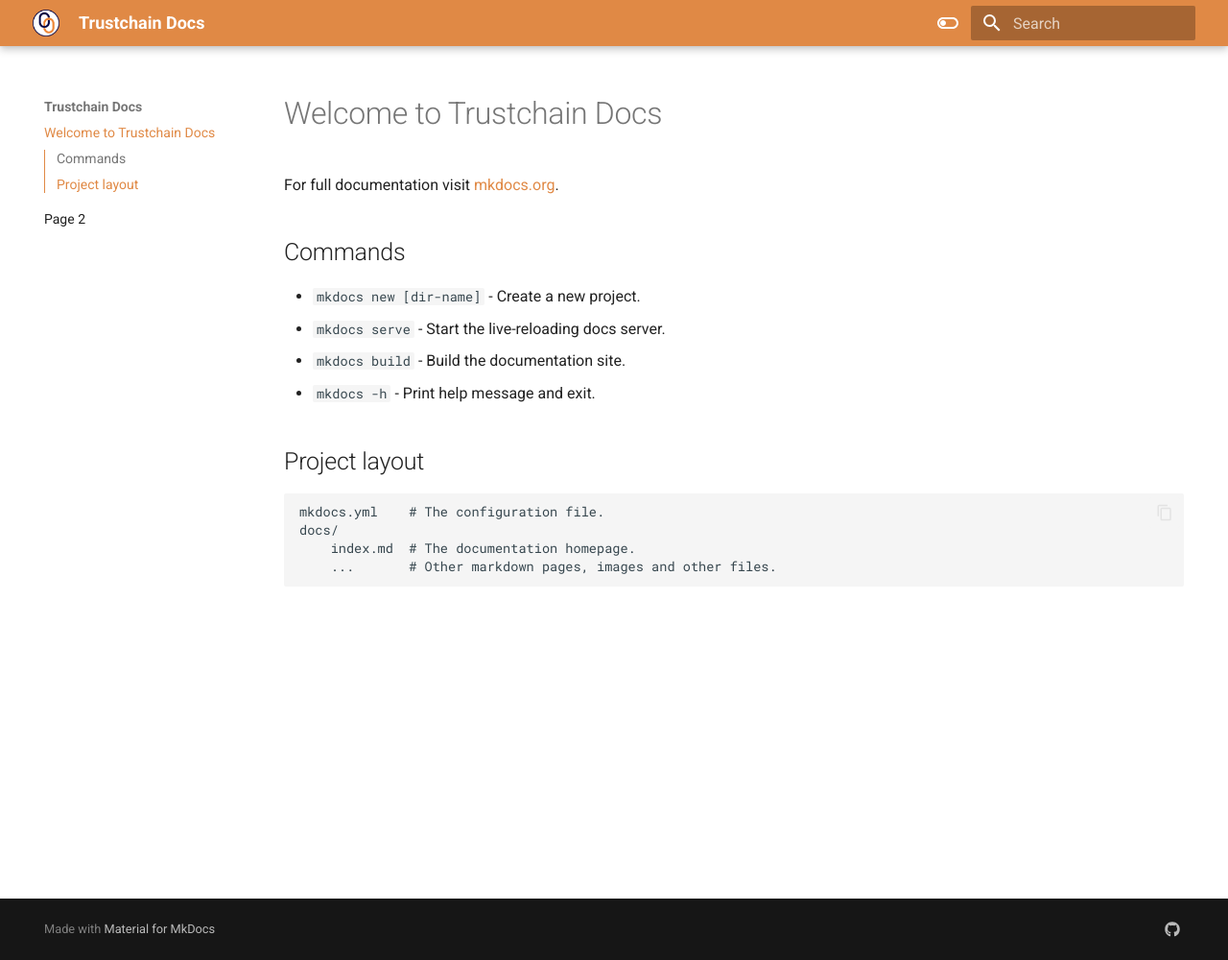
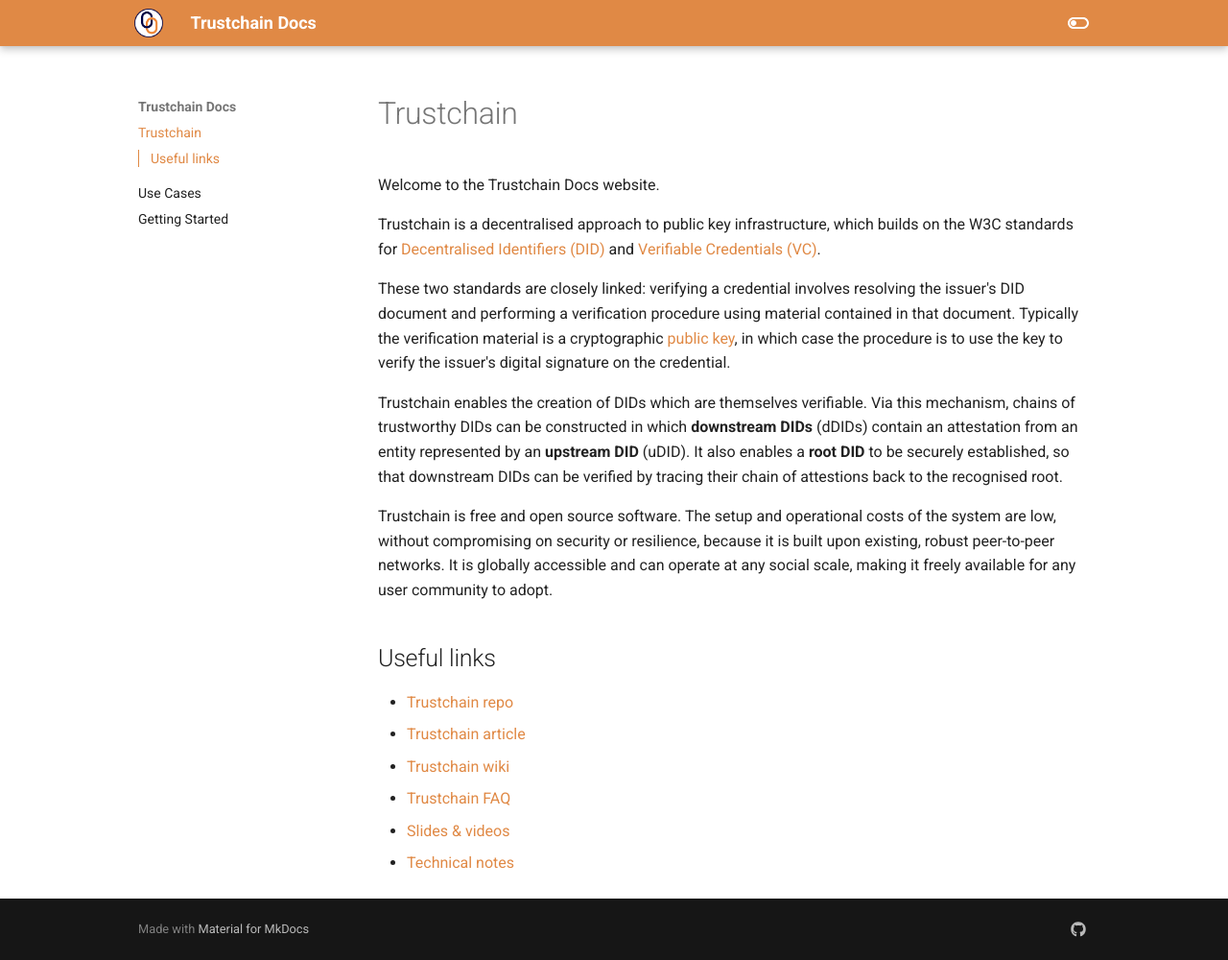
Before and after one commit to alan-turing-institute/trustchain, an MkDocs documentation site: the page built from docs/index.md, in a window 1280 px wide and 1000 px high. Shown: the whole window at 96% size. Built offline with MkDocs 1.6.1 and Material for MkDocs 9.7.7, drawn with Linux system fonts in a browser that asks for light colours.

Commit message:
Add navigation plugin and Use Cases page

```diff
--- /dev/null
+++ b/docs/getting-started.md
@@ -0,0 +1,15 @@
+# Getting Started
+
+## Installation
+
+
+
+## Roles
+
+
+
+## CLI
+
+
+
+## Usage
--- a/docs/index.md
+++ b/docs/index.md
@@ -2,20 +2,25 @@
 hide:
   - footer
 ---
-# Welcome to Trustchain Docs
+# Trustchain
 
-For full documentation visit [mkdocs.org](https://www.mkdocs.org).
+Welcome to the Trustchain Docs website.
 
-## Commands
+Trustchain is a decentralised approach to public key infrastructure, which builds on the W3C standards for [Decentralised Identifiers (DID)](https://www.w3.org/TR/did-core/) and [Verifiable Credentials (VC)](https://www.w3.org/TR/vc-data-model-2.0/).
 
-* `mkdocs new [dir-name]` - Create a new project.
-* `mkdocs serve` - Start the live-reloading docs server.
-* `mkdocs build` - Build the documentation site.
-* `mkdocs -h` - Print help message and exit.
+These two standards are closely linked: verifying a credential involves resolving the issuer's DID document and performing a verification procedure using material contained in that document. Typically the verification material is a cryptographic [public key](https://en.wikipedia.org/wiki/Public-key_cryptography), in which case the procedure is to use the key to verify the issuer's digital signature on the credential.
 
-## Project layout
+Trustchain enables the creation of DIDs which are themselves verifiable. Via this mechanism, chains of trustworthy DIDs can be constructed in which **downstream DIDs** (dDIDs) contain an attestation from an entity represented by an **upstream DID** (uDID). It also enables a **root DID** to be securely established, so that downstream DIDs can be verified by tracing their chain of attestions back to the recognised root.
 
-    mkdocs.yml    # The configuration file.
-    docs/
-        index.md  # The documentation homepage.
-        ...       # Other markdown pages, images and other files.
+Trustchain is free and open source software. The setup and operational costs of the system are low, without compromising on security or resilience, because it is built upon existing, robust peer-to-peer networks. It is globally accessible and can operate at any social scale, making it freely available for any user community to adopt.
+
+<!-- <center><img src="assets/figs/dDID_schematic.png" width="400px" /></center> -->
+
+## Useful links
+
+- [Trustchain repo](https://github.com/alan-turing-institute/trustchain)
+- [Trustchain article](https://arxiv.org/abs/2305.08533)
+- [Trustchain wiki](https://github.com/alan-turing-institute/trustchain/wiki)
+- [Trustchain FAQ](https://github.com/alan-turing-institute/trustchain/wiki/Trustchain-FAQ)
+- [Slides & videos](https://github.com/alan-turing-institute/trustchain/wiki#presentations)
+- [Technical notes](https://github.com/alan-turing-institute/trustchain/wiki/Trustchain-Technical-Notes)
--- a/docs/stylesheets/extra.css
+++ b/docs/stylesheets/extra.css
@@ -1,14 +1,17 @@
 :root {
     --md-primary-fg-color:        #E08945;
     --md-primary-fg-color--light: #E08945;
-    --md-primary-fg-color--dark:  #00003B;
+    --md-primary-fg-color--dark:  #E08945;
     --md-accent-fg-color:         #00003B;
   }
+.md-grid {
+    max-width: 80%;
+}
 .md-header__button.md-logo {
     margin: 0;
-    padding: 0;
+    /* padding: 0; */
 }
 .md-header__button.md-logo img, .md-header__button.md-logo svg {
-    height: 1.4rem;
-    width: 1.4rem;
+    height: 1.52rem;
+    width: 1.52rem;
 }
--- a/mkdocs.yml
+++ b/mkdocs.yml
@@ -24,7 +24,7 @@
       toggle:
         icon: material/toggle-switch
         name: Switch to light mode
-      primary: orange
+      primary: custom
       accent: orange
 
 extra:
@@ -48,3 +48,6 @@
   - pymdownx.superfences
   - pymdownx.mark
   - attr_list
+
+plugins:
+  - awesome-pages
```
Also changed, not shown: docs/page2.md (deleted, +0 -5 lines), docs/use-cases.md (added, +18 -0 lines), docs/.pages (added), docs/assets/figs/dDID_schematic.png (added).
